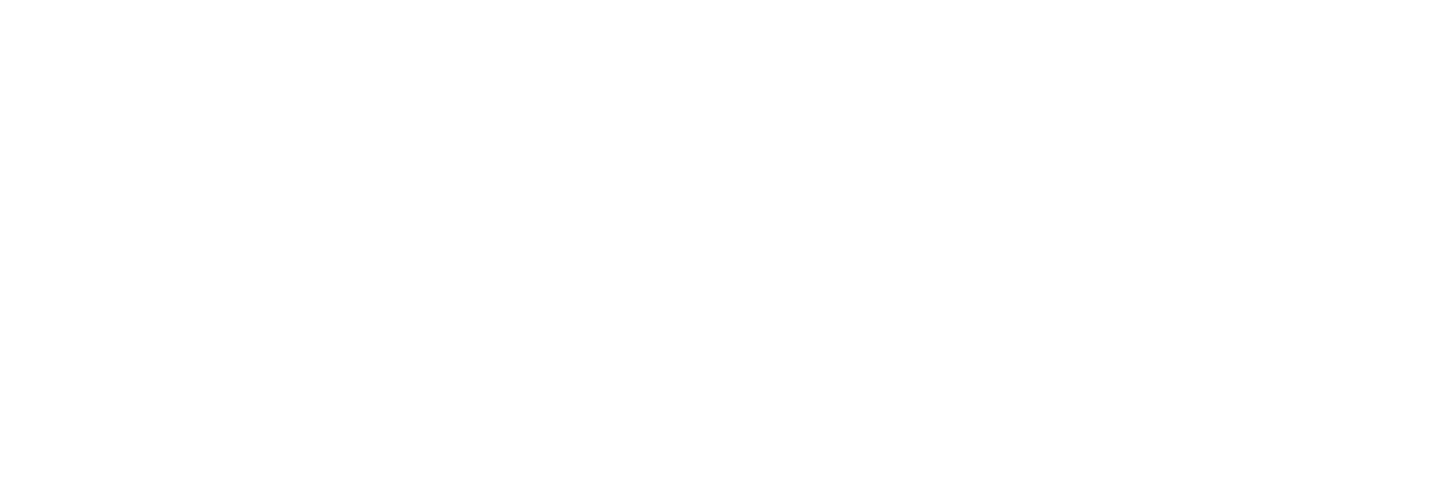
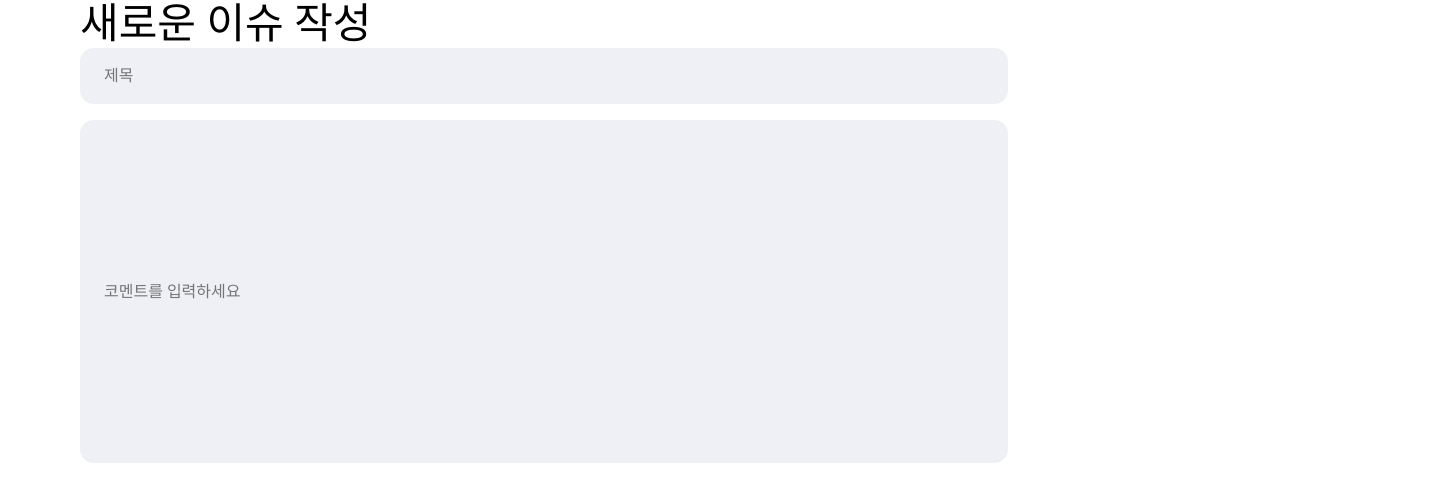
Before and after one commit to codesquad-members-2021/issue-tracker, a React (Create React App) app in the folder frontend/: page / in a window 1280 px wide. Shown: the top 502 px of the page, 1440 px wide, since content can reach past the window. Built offline with nearby package versions, Linux system fonts and the light colour scheme.

Commit message:
add: AddIssuePage 초기작업 진행

```diff
--- a/frontend/src/App.css
+++ b/frontend/src/App.css
@@ -7,6 +7,10 @@
 a {
   color: black;
   text-decoration: none;
+}
+
+:root {
+  --TitleFontSize: 4.2rem;
 }
 
 /* ====== Custom CSS - Dico, ppamppam ====== */
@@ -21,7 +25,7 @@
  * 2. Prevent adjustments of font size after orientation changes in iOS.
  */
 
- html {
+html {
   line-height: 1.15; /* 1 */
   -webkit-text-size-adjust: 100%; /* 2 */
 }
@@ -187,7 +191,8 @@
  */
 
 button,
-input { /* 1 */
+input {
+  /* 1 */
   overflow: visible;
 }
 
@@ -197,7 +202,8 @@
  */
 
 button,
-select { /* 1 */
+select {
+  /* 1 */
   text-transform: none;
 }
 
--- a/frontend/src/App.js
+++ b/frontend/src/App.js
@@ -2,8 +2,10 @@
 import MainPage from 'pages/MainPage';
 import SigninPage from 'pages/SigninPage';
 import OAuthCallbackPage from 'pages/OAuthCallbackPage';
+import AddIssuePage from 'pages/AddIssuePage';
 import { BrowserRouter, Route } from 'react-router-dom';
 // import CountMyRecoil from './components/Count/CountMyRecoil';
+
 
 function App() {
 
@@ -15,10 +17,12 @@
         </RecoilRoot>
       */}
       <BrowserRouter>
-        <Route exact path="/" component={MainPage} />
+        <Route exact path="/" component={AddIssuePage} />
+        <Route path="/main" component={MainPage} />
         <Route path="/signin" component={SigninPage} />
         <Route path="/auth/github/callback" component={OAuthCallbackPage} />
       </BrowserRouter>
+
     </>
   );
 }
--- /dev/null
+++ b/frontend/src/pages/AddIssuePage.tsx
@@ -0,0 +1,47 @@
+import styled from 'styled-components';
+import ResponsiveLayout from '../components/common/ResponsiveLayout';
+
+const AddIssuePage = () => {
+  return (
+    <AddIssueLayout>
+      <InputLayer>
+        <AddIssueTitle>새로운 이슈 작성</AddIssueTitle>
+        <TitleInput type={"text"} placeholder={"제목"}></TitleInput>
+        <CommentInput type={"text"} placeholder={"코멘트를 입력하세요"}></CommentInput>
+      </InputLayer>
+    </AddIssueLayout>
+  )
+}
+
+const AddIssueLayout = styled.div`
+  width: 100%;
+`
+const AddIssueTitle = styled.div`
+  font-size: var(--TitleFontSize);
+`
+const InputLayer = styled(ResponsiveLayout)`
+  width: 100%;
+  display: flex;
+  flex-direction: column;
+  padding: 0 80px;
+  /* border-radius: 1.4rem; */
+`
+const TitleInput = styled.input`
+
+  width: 88rem;
+  height: 5.6rem;
+  margin-bottom: 1.6rem;
+  border-radius: 1.4rem;
+  background-color: #EFF0F6;
+  border: none;
+  padding: 0 2.4rem;
+`
+const CommentInput = styled.input`
+  width: 88rem;
+  height: 34.3rem;
+  border-radius: 1.4rem;
+  background-color: #EFF0F6;
+  border: none;
+  padding: 0 2.4rem;
+`
+export default AddIssuePage;
```
Also changed, not shown: frontend/src/components/SignIn/IDLogin.tsx (line endings or trailing spaces), frontend/src/pages/SigninPage.tsx (line endings or trailing spaces).
